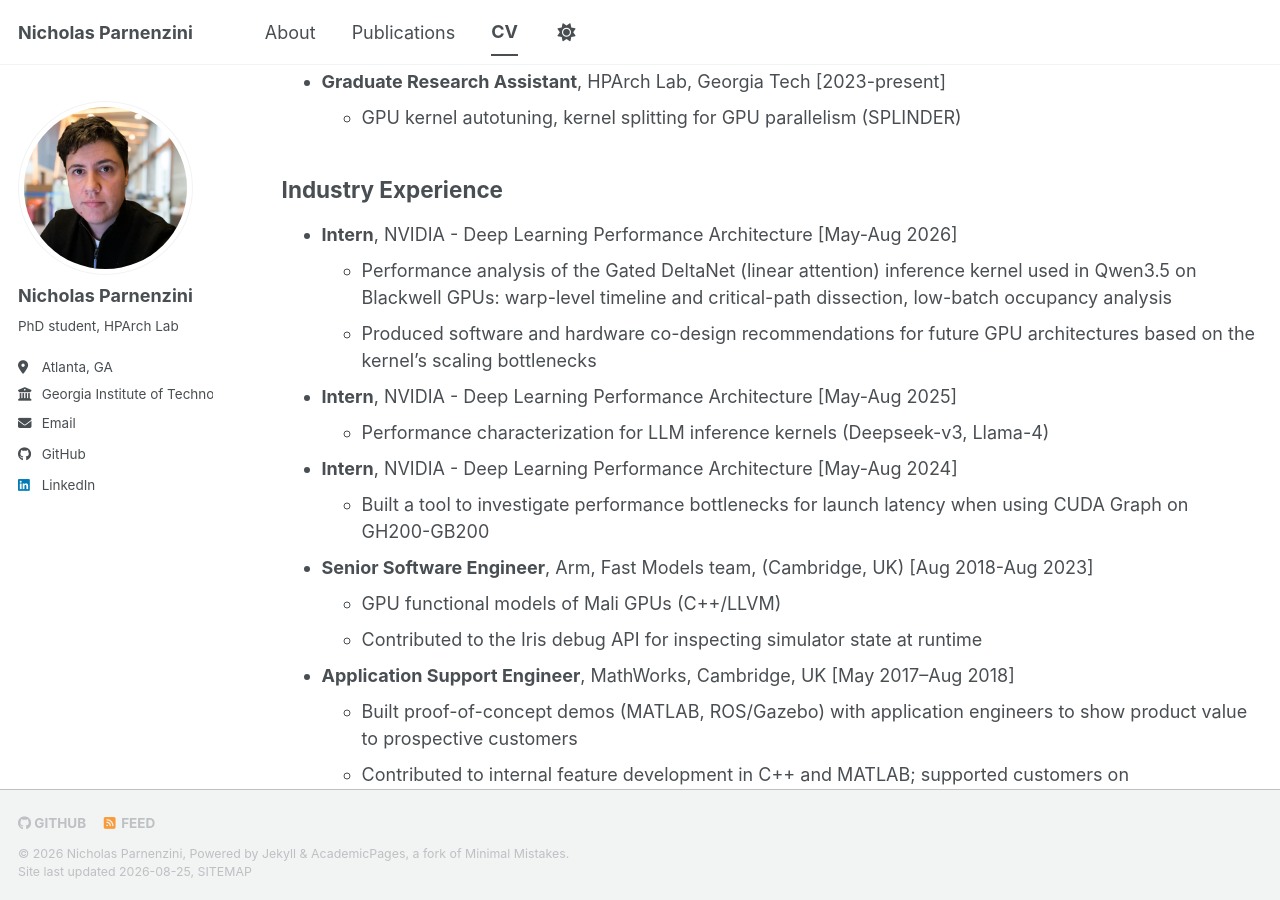
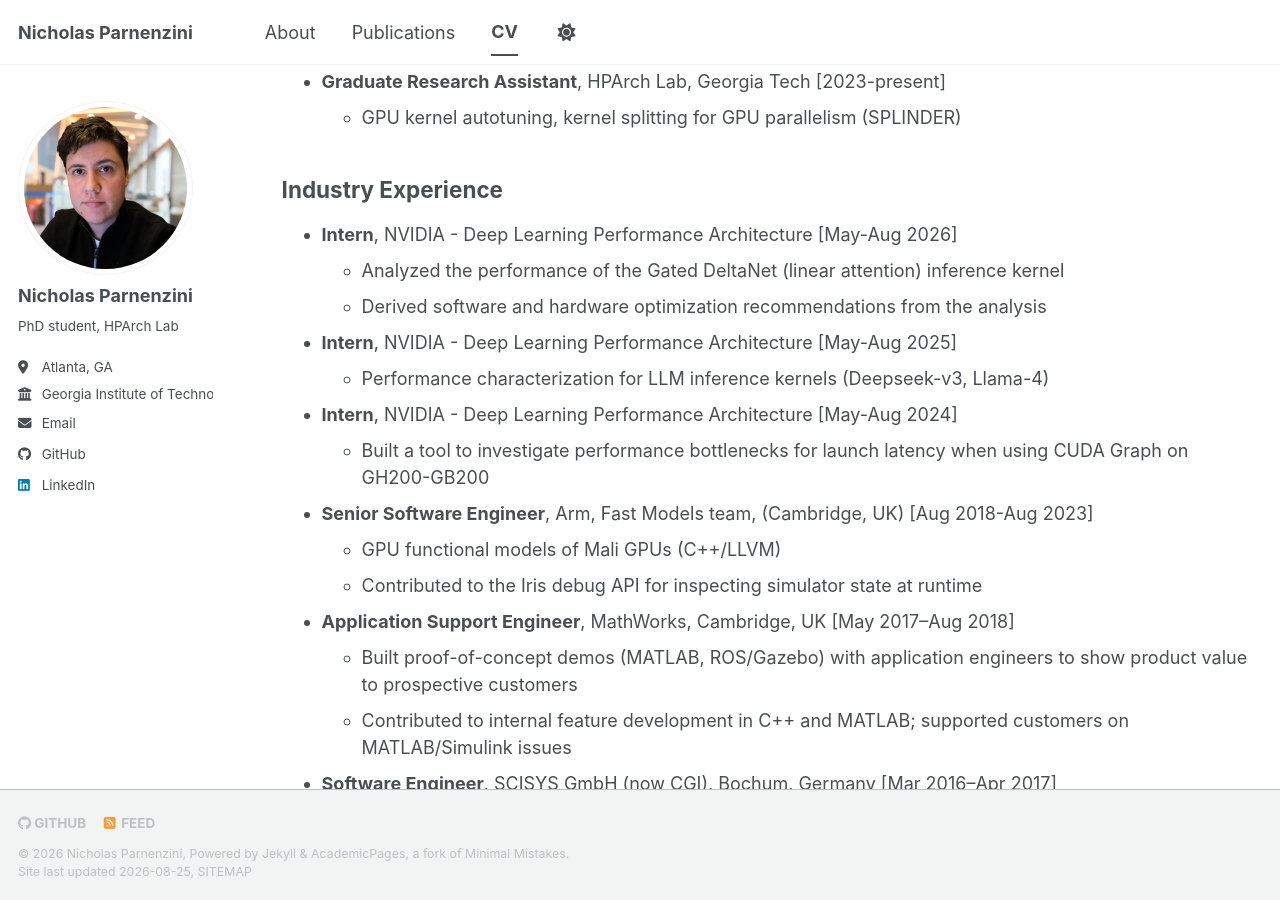
Before and after one commit to nickparnenzini/nickparnenzini.github.io, a Jekyll site: the page built from _pages/cv.md, in a window 1280 px wide and 900 px high, scrolled down 431 px. Built offline with Jekyll 4.4.1, drawn with Linux system fonts in a browser that asks for light colours; a style sheet for code colours, icons or effects is not loaded.

Commit message:
Fixed topic

```diff
--- a/_pages/cv.md
+++ b/_pages/cv.md
@@ -26,8 +26,8 @@
 ## Industry Experience
 
 * **Intern**, NVIDIA - Deep Learning Performance Architecture [May-Aug 2026]
-  * Performance analysis of the Gated DeltaNet (linear attention) inference kernel used in Qwen3.5 on Blackwell GPUs: warp-level timeline and critical-path dissection, low-batch occupancy analysis
-  * Produced software and hardware co-design recommendations for future GPU architectures based on the kernel's scaling bottlenecks
+  * Analyzed the performance of the Gated DeltaNet (linear attention) inference kernel
+  * Derived software and hardware optimization recommendations from the analysis
 * **Intern**, NVIDIA - Deep Learning Performance Architecture [May-Aug 2025]
   * Performance characterization for LLM inference kernels (Deepseek-v3, Llama-4)
 * **Intern**, NVIDIA - Deep Learning Performance Architecture [May-Aug 2024]
```
Also changed, not shown: 2 other files.
